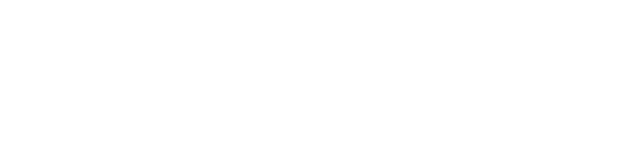
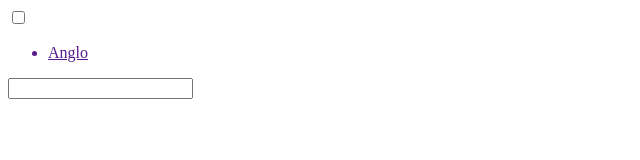
Before and after one commit to glbessa/CampusExplorer, a plain HTML site: page anglo/index.html in a window 1280 px wide. Shown: the whole page, without its empty margins (0-640 px from the left). Drawn offline with Linux system fonts and the light colour scheme.

Commit message:
Adding stuff

```diff
--- a/anglo/index.html
+++ b/anglo/index.html
@@ -6,6 +6,16 @@
         <title>Campus Explorer &#128218 - Anglo</title>
     </head>
     <body>
-
+        <nav role="navigation">
+            <div id="hamburgerMenu">
+                <input type="checkbox">
+                <ul id="menu">
+                    <a href="">
+                        <li>Anglo</li>
+                    </a>
+                </ul>
+            </div>
+        </nav>
+        <input type="text">
     </body>
 </html>
```
Also changed, not shown: anglo/andar-1/index.html (+11 -0 lines), index.html (+2 -2 lines), assets/js/maps.js (added), assets/js/utils.js (added).
